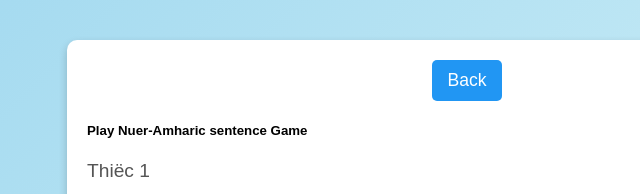
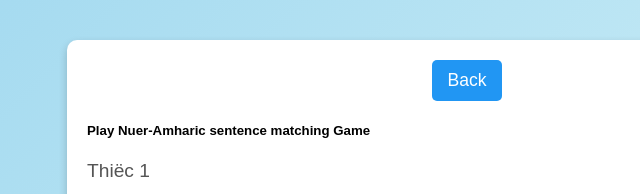
Before and after one commit to muochtuach/nuerEnglishAmharic, a plain HTML site: page nuer-amharichsentence.html in a window 1280 px wide. Shown: the top 194 px of the page, 173-813 px from the left. Drawn offline with Linux system fonts and the light colour scheme.

Commit message:
Update nuer-amharichsentence.html

```diff
--- a/nuer-amharichsentence.html
+++ b/nuer-amharichsentence.html
@@ -3,7 +3,7 @@
 <head>
     <meta charset="UTF-8">
     <meta name="viewport" content="width=device-width, initial-scale=1.0">
-    <title>Nuer-Amharicsentence</title>
+    <title>Nuer-Amharic sentence</title>
     <style>
         body {
             font-family: 'Arial', sans-serif;
@@ -155,7 +155,7 @@
         <a href="index.html" class="nav-button">Back</a>
 
     </div>
-	<h5>Play Nuer-Amharic sentence Game </h5>
+	<h5>Play Nuer-Amharic sentence matching Game </h5>
     <div class="question-number" id="questionNumber">Thiëc 1</div>
     <div class="sentence-container" id="sentenceDisplay">Thiëc bɛ bë̱n...</div>
     <div class="option-container" id="optionContainer"></div>
```
